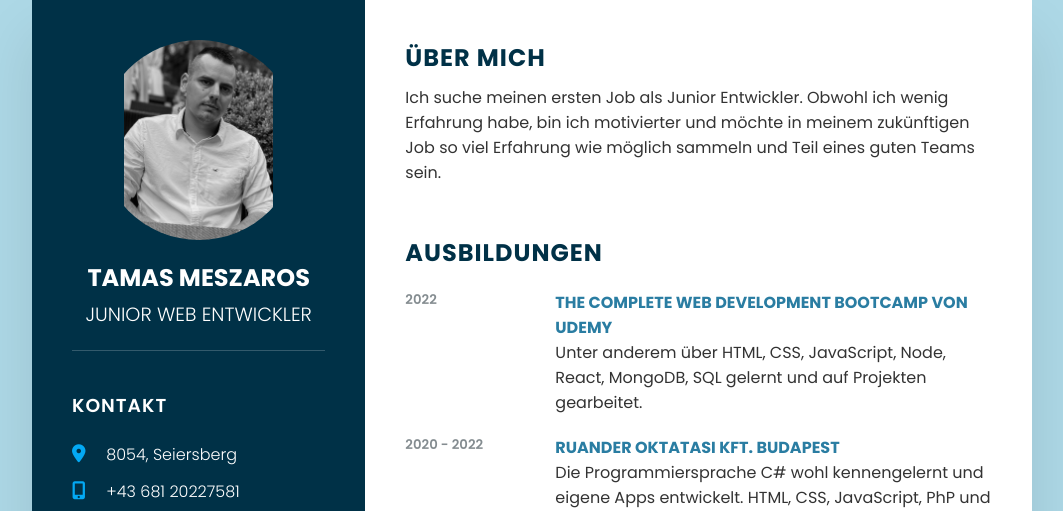
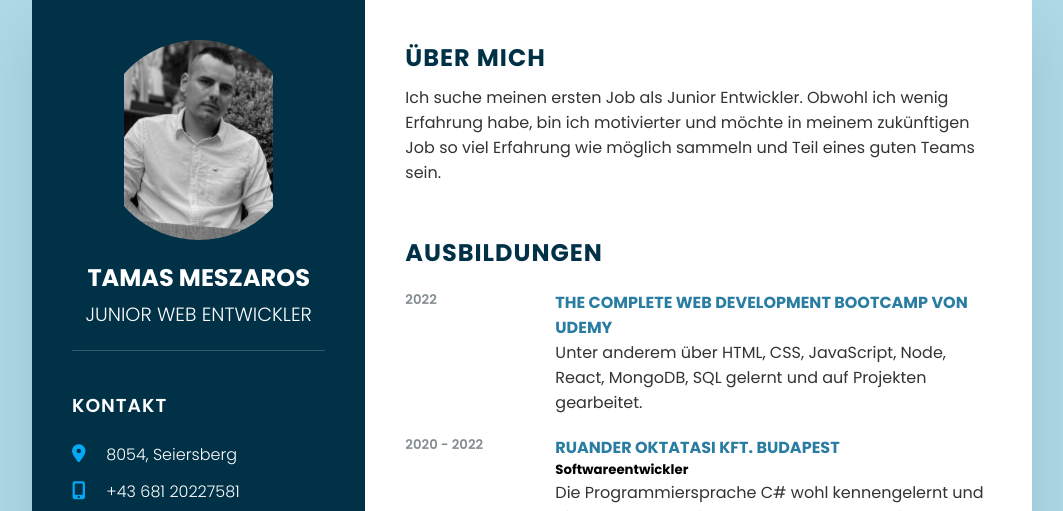
Before and after one commit to meszyyy/cv, a plain HTML site: page index.html in a window 1280 px wide. Shown: the top 511 px of the page, without its empty margins (108-1171 px from the left). Drawn offline with Linux system fonts and the light colour scheme.

Commit message:
added info ruander

```diff
--- a/index.html
+++ b/index.html
@@ -142,7 +142,7 @@
             <h5>2020 - 2022</h5>
           </div>
           <div class="text">
-            <h4>Ruander Oktatasi Kft. Budapest</h4>
+            <h4>Ruander Oktatasi Kft. Budapest</h4><h5>Softwareentwickler</h5>
             <p>Die Programmiersprache C# wohl kennengelernt und eigene Apps entwickelt. HTML, CSS, JavaScript, PhP und
               SQL
               gelernt und sowohl auf eigene Projekten, als auch Teamprojekten gearbeitet.</p>
```
